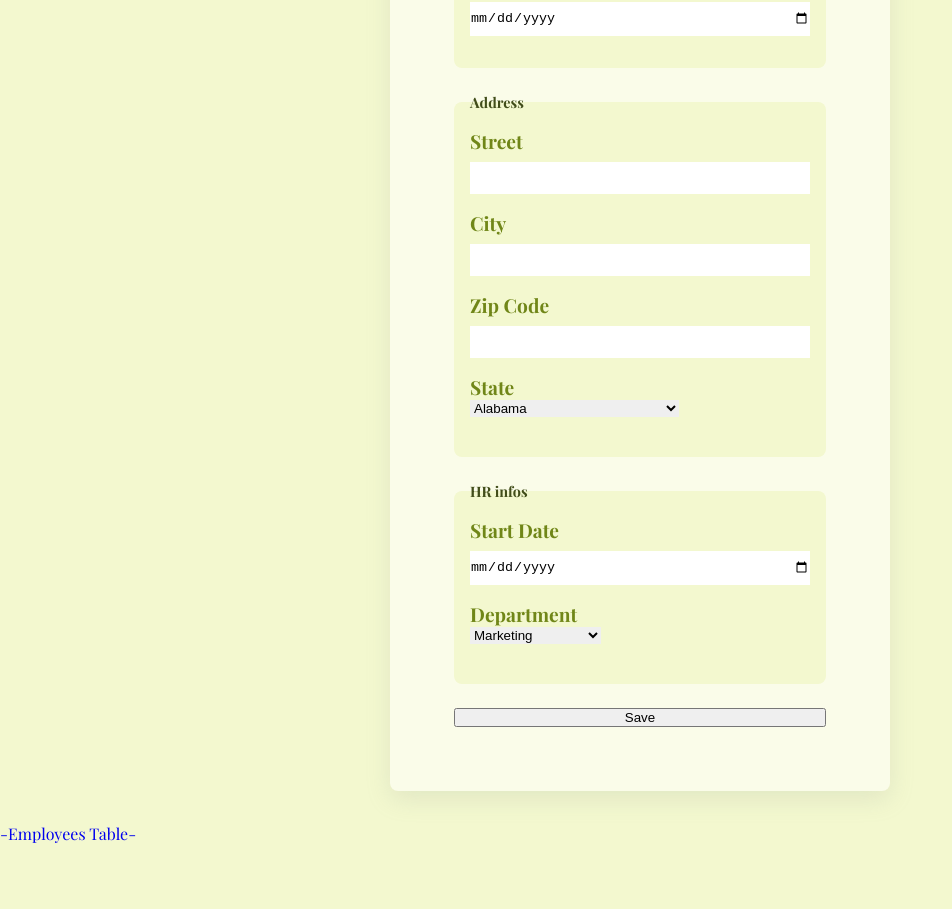
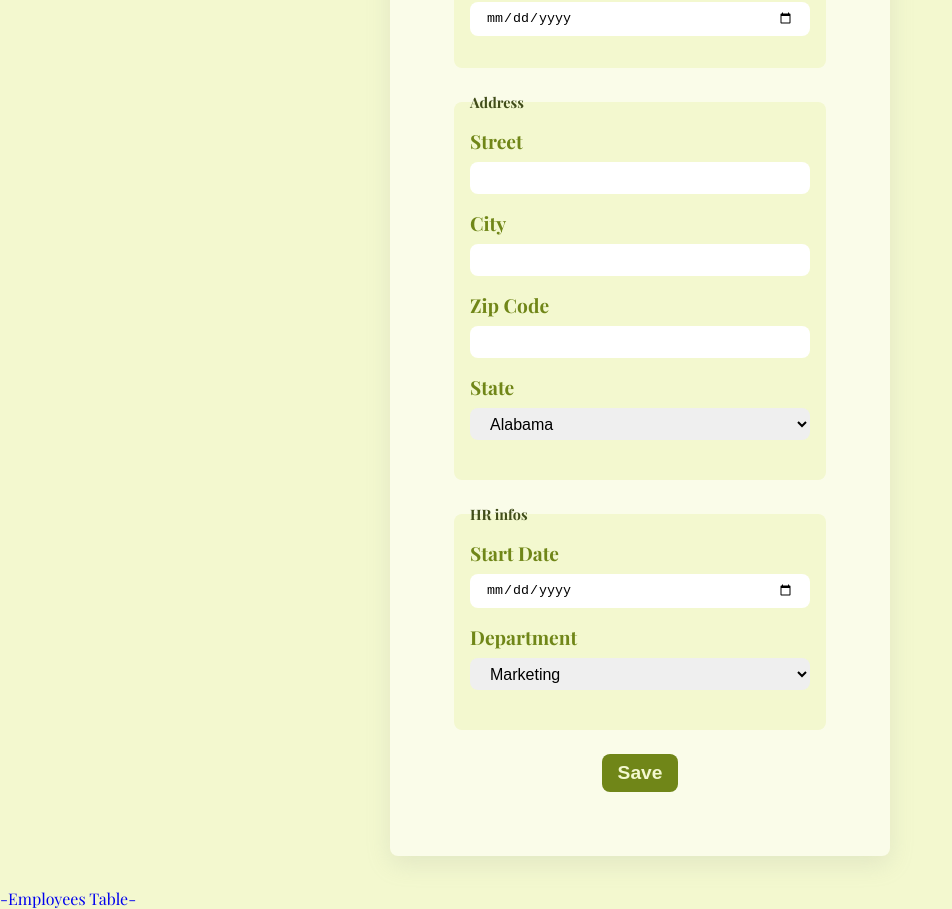
Before and after one commit to JaRoD41/hrnet, a React (Vite) app: page / in a window 1280 px wide. Shown: the part 516-1425 px from the top of the page, without its empty margins (0-952 px from the left). Before the commit the page ends 1360 px from the top, so only its background shows below. Built offline with nearby package versions, Linux system fonts and the light colour scheme; a web font is replaced by a local one.

Commit message:
fix style on select zones

```diff
--- a/src/components/Form/Form.css
+++ b/src/components/Form/Form.css
@@ -10,16 +10,19 @@
   background-color: var(--lighter);
 }
 
-.create-employee-input, .create-employee-select {
+.create-employee-input,
+.create-employee-select {
   display: flex;
   flex-direction: column;
   margin-bottom: 1rem;
-  /* max-width: 212px; */
+  width: 100%;
 }
 
 .create-employee-input input {
   border: none;
   line-height: 2rem;
+  border-radius: 0.5rem;
+  padding: 0 1rem;
 }
 
 .create-employee--ico {
@@ -31,7 +34,7 @@
 }
 
 label {
-  margin-right: 0.5rem;
+  /* margin-right: 0.5rem; */
   margin-bottom: 0.5rem;
   font-size: 1.2rem;
   font-weight: bold;
@@ -60,3 +63,16 @@ fieldset {
   padding: 1rem;
   margin-bottom: 1.5rem;
 }
+
+.save-button {
+  display: block;
+  margin: 0 auto;
+  padding: 0.5rem 1rem;
+  background-color: var(--dark);
+  color: var(--light);
+  border: none;
+  border-radius: 0.5rem;
+  font-size: 1.2rem;
+  font-weight: bold;
+  cursor: pointer;
+}
--- a/src/components/Select/Select.css
+++ b/src/components/Select/Select.css
@@ -1,4 +1,9 @@
 #State-select, #Department-select {
     border: none;
-    line-height: 2.5rem;
+    height: 2rem;
+    border-radius: 0.5rem;
+    padding: 0 1rem;
+    width: 100%;
+    font-size: 1rem;
+    margin-top: 0.5rem;
 }
```
